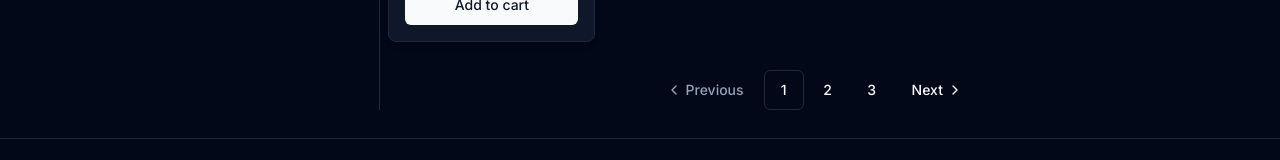
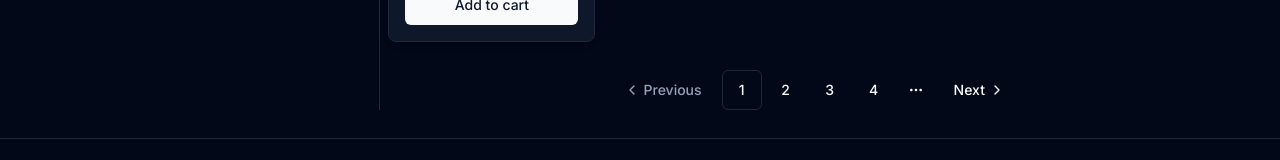
Before and after one commit to chideraemmanuel/gadget-store-ecommerce, a Next.js app: page /products in a window 1280 px wide. Shown: the part 1452-1612 px from the top of the page. Built offline with nearby package versions, Linux system fonts and the light colour scheme.

Commit message:
fix: update pagination logic

```diff
--- a/app/(store)/products/page.tsx
+++ b/app/(store)/products/page.tsx
@@ -11,6 +11,7 @@ import { Bold, FilterIcon, Italic, Underline } from 'lucide-react';
 import Filter from '@/components/Filter';
 import ProductsPagination from '@/components/ProductsPagination';
 import { Button } from '@/components/ui/button';
+import ProductsPagination2 from '@/components/ProductsPagination2';
 
 interface Props {}
 
@@ -56,7 +57,7 @@ const ProductsPage: FC<Props> = () => {
                 </Button>
               </DrawerTrigger>
               <DrawerContent>
-                <div className="p-5 flex flex-col gap-3 max-h-[80vh]">
+                <div className="p-5 flex flex-col gap-3 min-h-[40vh] max-h-[80vh]">
                   <Filter
                     label="Categories"
                     filterItems={filterItems}
@@ -74,11 +75,12 @@ const ProductsPage: FC<Props> = () => {
           </div>
 
           <div className="">
-            <ProductsPagination
+            {/* <ProductsPagination
               // current_page={1}
               total_records={100}
               total_pages={3}
-            />
+            /> */}
+            <ProductsPagination2 totalPages={10} />
           </div>
         </div>
       </div>
--- a/components/ProductCard.tsx
+++ b/components/ProductCard.tsx
@@ -18,7 +18,7 @@ interface Props {}
 const ProductCard: FC<Props> = () => {
   return (
     <Card className="inline-block shadow-md dark:bg-slate-900">
-      <Link href={'#'}>
+      <Link href={'/products/1'}>
         <CardHeader>
           <Image src={image.src} alt="product name" width={300} height={300} />
         </CardHeader>
--- /dev/null
+++ b/components/ProductsPagination2.tsx
@@ -0,0 +1,176 @@
+'use client';
+
+import { FC } from 'react';
+import {
+  Pagination,
+  PaginationContent,
+  PaginationEllipsis,
+  PaginationItem,
+  PaginationLink,
+  PaginationNext,
+  PaginationPrevious,
+} from '@/components/ui/pagination';
+import { useRouter, useSearchParams } from 'next/navigation';
+
+interface Props {
+  totalPages: number;
+  totalPagesToDisplay?: number;
+  // currentPage: number;
+  // setCurrentPage: React.Dispatch<React.SetStateAction<number>>;
+}
+
+const ProductsPagination2: FC<Props> = ({
+  totalPages,
+  totalPagesToDisplay = 5,
+  // currentPage,
+  // setCurrentPage,
+}) => {
+  const router = useRouter();
+  const searchParams = useSearchParams();
+
+  const getCurrentPage = () => {
+    const pageParam = searchParams.get('page');
+    if (!pageParam || pageParam === '') {
+      console.log('page param does not exist or is empty string');
+      return 1;
+    } else if (isNaN(+pageParam)) {
+      console.log('page param is not a number');
+      return 1;
+    } else if (+pageParam > totalPages) {
+      return totalPages;
+    } else {
+      return +pageParam;
+    }
+  };
+
+  const currentPage = getCurrentPage();
+
+  const updateSearchParam = (value: string) => {
+    const newParams = new URLSearchParams(searchParams.toString());
+
+    newParams.set('page', value);
+
+    // return `${searchParamKey}=${value}`
+    const newSearchParams = new URLSearchParams(searchParams.toString());
+
+    // console.log('passed value', value);
+
+    if (value !== '') {
+      newSearchParams.set('page', value);
+    } else if (isNaN(+value)) {
+      //   console.log('delete 1');
+      newSearchParams.delete('page');
+    } else if (value === '') {
+      //   console.log('delete 2');
+      newSearchParams.delete('page');
+    } else {
+      //   console.log('delete 3');
+      newSearchParams.delete('page');
+    }
+
+    // console.log('new search params', newSearchParams.get(searchParamKey));
+
+    router.replace(`?${newSearchParams}`);
+  };
+  const showLeftEllipsis = +currentPage - 1 > totalPagesToDisplay / 2;
+  const showRightEllipsis =
+    totalPages - +currentPage + 1 > totalPagesToDisplay / 2;
+
+  const getPageNumbers = () => {
+    if (totalPages <= totalPagesToDisplay) {
+      return Array.from({ length: totalPages }, (_, i) => i + 1);
+    } else {
+      const half = Math.floor(totalPagesToDisplay / 2);
+      // To ensure that the current page is always in the middle
+      let start = +currentPage - half;
+      let end = +currentPage + half;
+      // If the current page is near the start
+      if (start < 1) {
+        start = 1;
+        end = totalPagesToDisplay;
+      }
+      // If the current page is near the end
+      if (end > totalPages) {
+        start = totalPages - totalPagesToDisplay + 1;
+        end = totalPages;
+      }
+      // If showLeftEllipsis is true, add an ellipsis before the start page
+      if (showLeftEllipsis) {
+        start++;
+      }
+      // If showRightEllipsis is true, add an ellipsis after the end page
+      if (showRightEllipsis) {
+        end--;
+      }
+      return Array.from({ length: end - start + 1 }, (_, i) => start + i);
+    }
+  };
+
+  const renderPaginationItems = () => {
+    const pageNumbers = getPageNumbers();
+    return pageNumbers.map((pageNumber) => (
+      <PaginationItem key={pageNumber}>
+        <PaginationLink
+          // href="#"
+          isActive={pageNumber === +currentPage}
+          onClick={() => updateSearchParam(`${pageNumber}`)}
+        >
+          {pageNumber}
+        </PaginationLink>
+      </PaginationItem>
+    ));
+  };
+
+  return (
+    <>
+      {totalPages > 0 && (
+        <Pagination>
+          <PaginationContent>
+            <PaginationItem>
+              <PaginationPrevious
+                // href="#"
+                onClick={() =>
+                  // currentPage > 1 && setCurrentPage(currentPage - 1)
+                  +currentPage > 1 && updateSearchParam(`${+currentPage - 1}`)
+                }
+                className={`${
+                  +currentPage === 1 &&
+                  'text-muted-foreground cursor-not-allowed hover:bg-transparent hover:text-muted-foreground'
+                }`}
+                aria-disabled={+currentPage === 1}
+              />
+            </PaginationItem>
+            {showLeftEllipsis && (
+              <PaginationItem>
+                <PaginationEllipsis />
+              </PaginationItem>
+            )}
+            {renderPaginationItems()}
+            {showRightEllipsis && (
+              <PaginationItem>
+                <PaginationEllipsis />
+              </PaginationItem>
+            )}
+            <PaginationItem>
+              <PaginationNext
+                // href="#"
+                onClick={() =>
+                  // currentPage < totalPages && setCurrentPage(currentPage + 1)
+                  +currentPage < totalPages &&
+                  updateSearchParam(`${+currentPage + 1}`)
+                }
+                className={`${
+                  +currentPage === totalPages &&
+                  'text-muted-foreground cursor-not-allowed hover:bg-transparent hover:text-muted-foreground'
+                }`}
+                aria-disabled={+currentPage === totalPages}
+              />
+            </PaginationItem>
+          </PaginationContent>
+        </Pagination>
+      )}
+    </>
+  );
+};
+
+export default ProductsPagination2;
--- a/containers/navbar/NavbarLinks.tsx
+++ b/containers/navbar/NavbarLinks.tsx
@@ -88,11 +88,11 @@ const NavbarLinks: FC<Props> = () => {
               */}
               {/* <ul className="p-3 grid-cols-[repeat(auto-fit,_minmax(200px,_1fr))]"> */}
               <ul className="grid grid-cols-2 gap-2 p-3 w-[300px]">
-                <ListItem href={'/'}>Laptops</ListItem>
-                <ListItem href={'/'}>Phones</ListItem>
-                <ListItem href={'/'}>Chargers</ListItem>
-                <ListItem href={'/'}>Headphones</ListItem>
-                <ListItem href={'/'}>Mouses</ListItem>
+                <ListItem href={'/products/category/1'}>Laptops</ListItem>
+                <ListItem href={'/products/category/1'}>Phones</ListItem>
+                <ListItem href={'/products/category/1'}>Chargers</ListItem>
+                <ListItem href={'/products/category/1'}>Headphones</ListItem>
+                <ListItem href={'/products/category/1'}>Mouses</ListItem>
               </ul>
             </NavigationMenuContent>
           </NavigationMenuItem>
--- a/containers/user-login-form/UserLoginForm.tsx
+++ b/containers/user-login-form/UserLoginForm.tsx
@@ -93,3 +93,5 @@ const FormBreak: FC = () => {
     </div>
   );
 };
+
+// TODO: update password fields to use type password
--- a/containers/user-registration-form/UserRegistrationForm.tsx
+++ b/containers/user-registration-form/UserRegistrationForm.tsx
@@ -108,3 +108,5 @@ const FormBreak: FC = () => {
     </div>
   );
 };
+
+// TODO: update password fields to use type password
```
Also changed, not shown: 1 other file (tests, documents, lock files or other folders).
